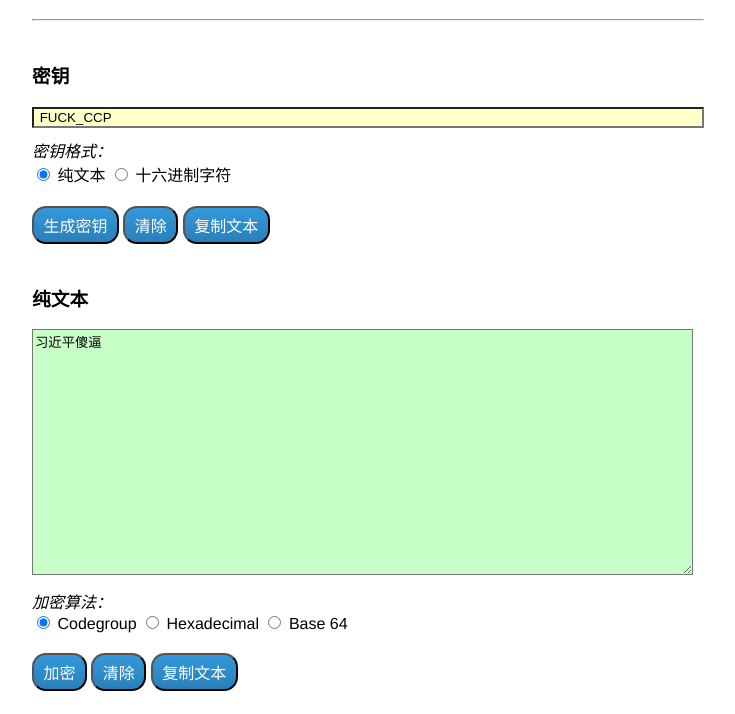
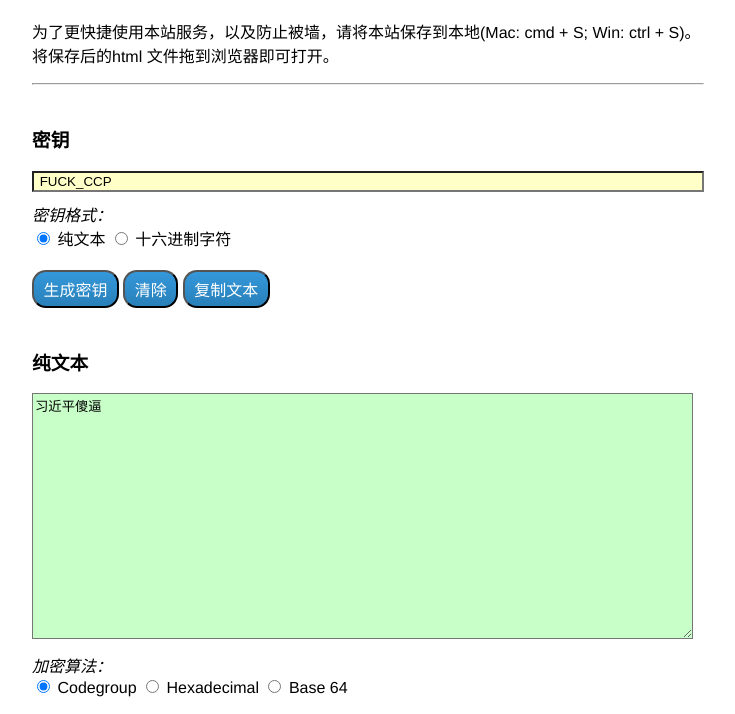
Before and after one commit to commiecide/jiamiwenben, a plain HTML site: page index.html in a window 1280 px wide. Shown: the part 70-784 px from the top of the page, without its empty margins (272-1007 px from the left). Drawn offline with Linux system fonts and the light colour scheme.

Commit message:
tiny fix

```diff
--- a/index.html
+++ b/index.html
@@ -1389,11 +1389,12 @@
 <body onload="nowLoaded();">
     <div class="container">
         <h1>文本加密与解密</h1>
+        <p>为了更快捷使用本站服务，以及防止被墙，请将本站保存到本地(Mac: cmd + S; Win: ctrl + S)。将保存后的html 文件拖到浏览器即可打开。</p>
         <hr style="background-color: rgb(192, 192, 192); color: #000000;" />
-        <form name="key" action="#" onsubmit="return false;">
-            <div class="buildingBlocks">
+        <div class="buildingBlocks">
+            <form name="key" action="#" onsubmit="return false;">
+
                 <h3>密钥</h3>
-                <div>
                     <input type="text" value=" FUCK_CCP " name="text" maxlength="1024" style="background-color: rgb(255, 255, 200); color: #000000;-webkit-box-sizing: border-box;-moz-box-sizing: border-box;box-sizing: border-box;width: 100%;" onfocus="ce();" onblur="ce();" onkeydown="ce();" />
                     <div class="selectArea">
                         <em>密钥格式：</em>
@@ -1406,7 +1407,7 @@
                         <input type="button" class="btn" value=" 清除 " onclick="document.key.text.value='';" />
                         <input type="button" class="btn copyButton" value=" 复制文本 " onclick="document.key.text.select();document.execCommand('copy');" />
                     </div>
-                </div>
+                <!-- </div> -->
         </form>
         </div>
         <div class="buildingBlocks">
```
